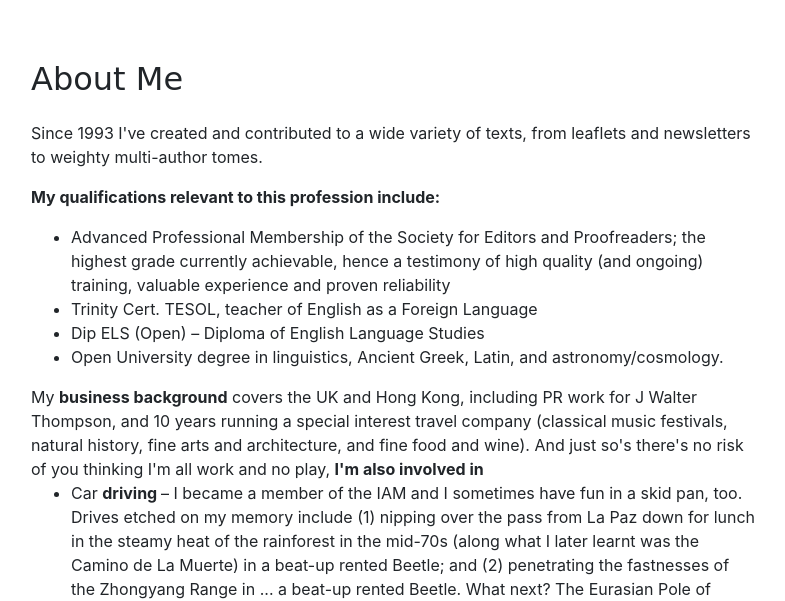
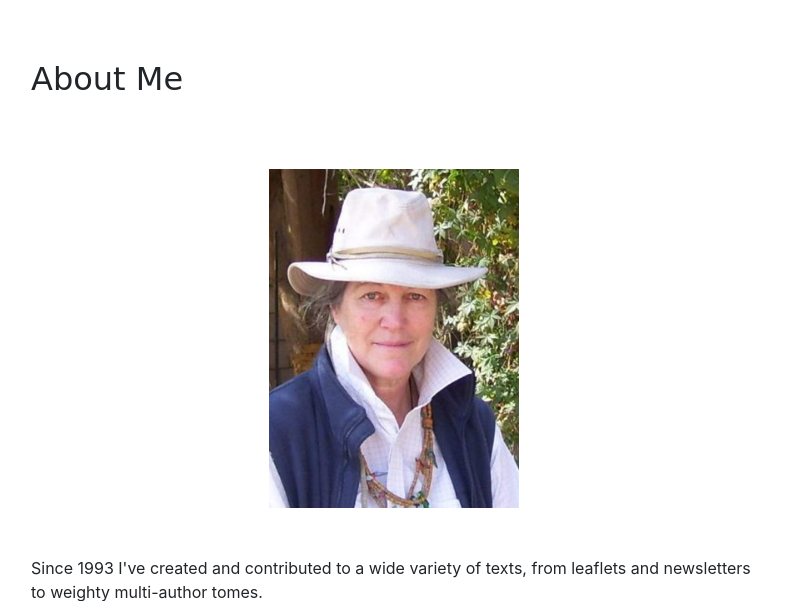
Before and after one commit to ikinone/wordsmith, a plain HTML site: page index.html in a window 1280 px wide. Shown: the part 6860-7461 px from the top of the page, without its empty margins (246-1031 px from the left). Drawn offline with nearby package versions, Linux system fonts and the light colour scheme; some packages are replaced by stand-ins of ours; a script that the page names is missing; a web font is replaced by a local one.

Commit message:
inserted pic of me

```diff
--- a/index.html
+++ b/index.html
@@ -302,8 +302,12 @@
             <div class="row">
                 <div class="col">
                     <h2 class="fancy-font pb-3">About Me</h2>
+					<img class="img-fluid img-sfep d-block mx-auto py-5" src="./img/caroline-portrait.jpg">
+
                     Since 1993 I've created and contributed to a wide variety of texts, from leaflets and newsletters to weighty multi-author tomes.
-                    <p><p><b>My qualifications relevant to this profession include:</b>
+
+					<p><p><b>My qualifications relevant to this profession include:</b>
+
                     <ul>
                         <li>Advanced Professional Membership of the Society for Editors and Proofreaders; the highest grade currently achievable, hence a testimony of high quality (and ongoing) training, valuable experience and proven reliability</li>
                         <li>Trinity Cert. TESOL, teacher of English as a Foreign Language
```
